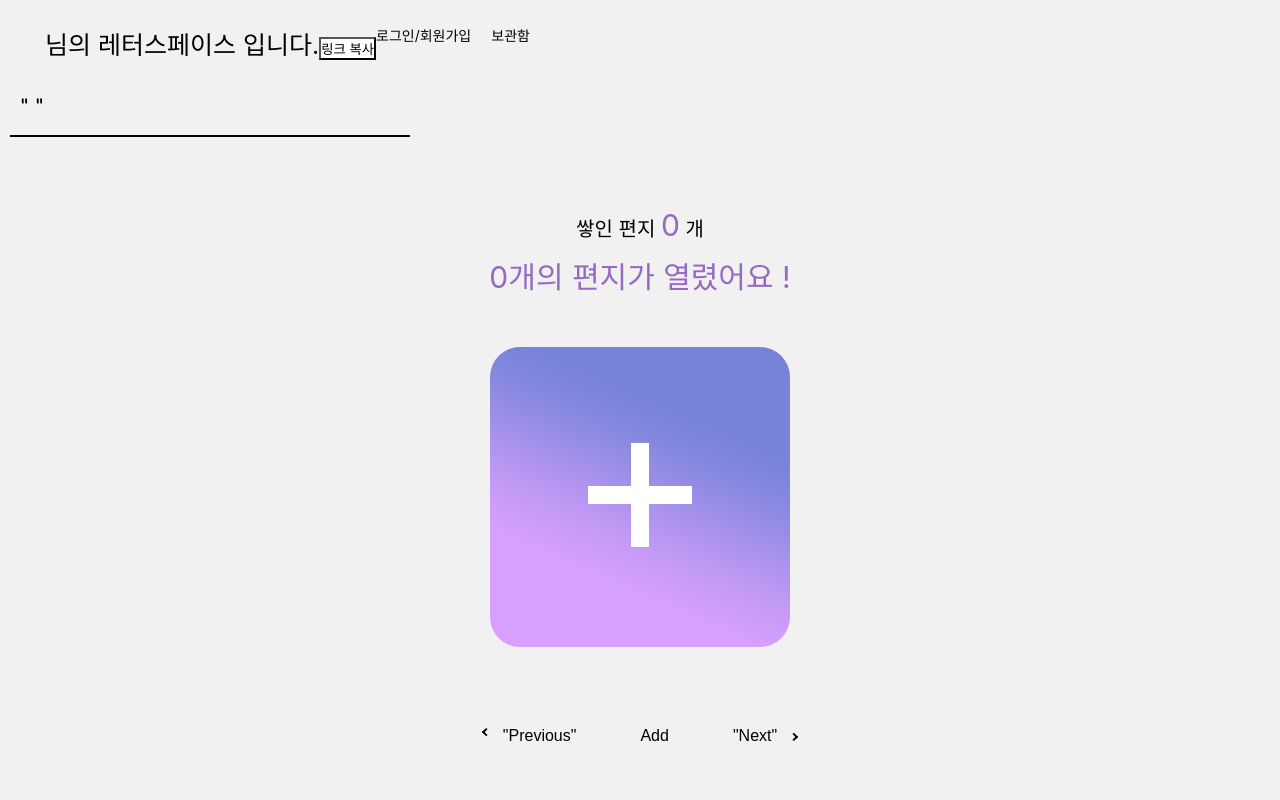
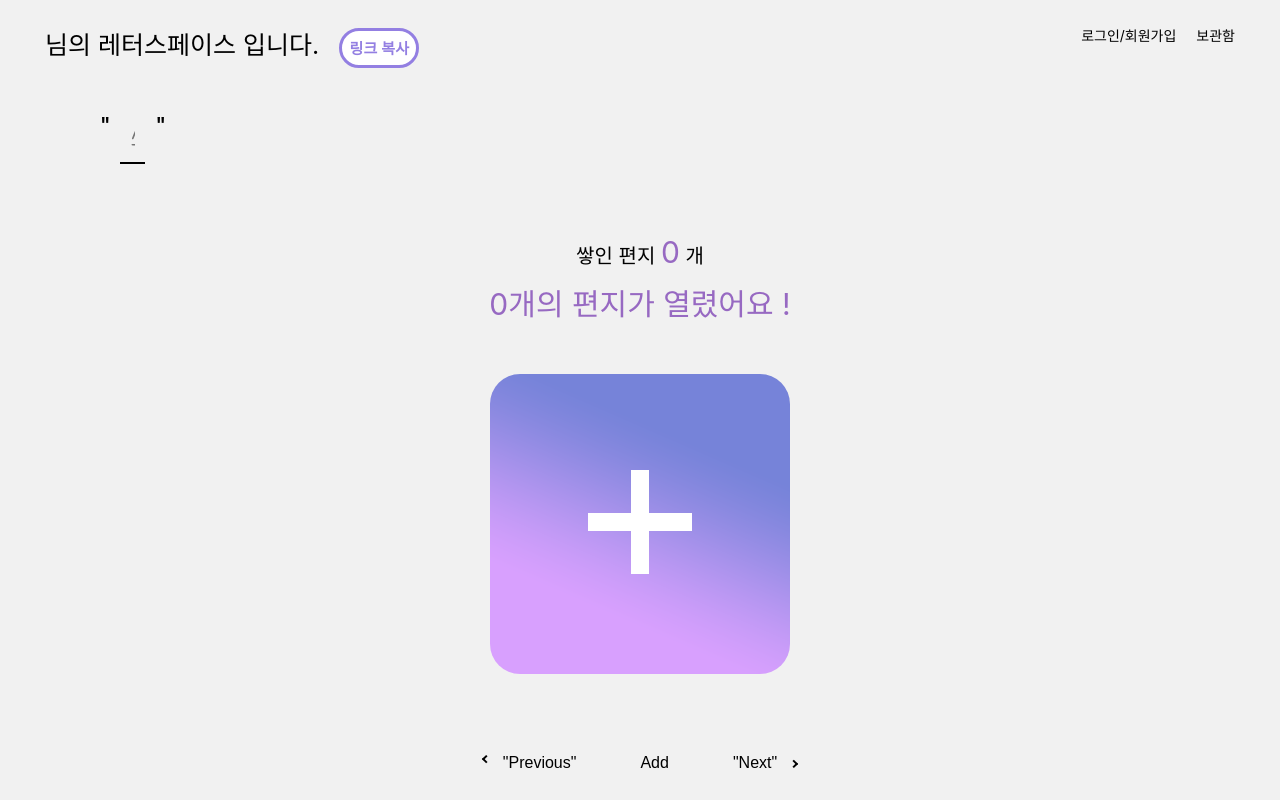
Before and after one commit to minizzang/madcamp_week3, a React (Create React App) app in the folder react-app/: page /mypage/1 in a window 1280 px wide. Built offline with nearby package versions, Linux system fonts and the light colour scheme; no server answers; a web font is replaced by a local one.

Commit message:
Fix : memo length and set letter opened

```diff
--- a/react-app/src/components/Home.js
+++ b/react-app/src/components/Home.js
@@ -1,5 +1,5 @@
 import { useParams, Link } from "react-router-dom";
-import React, {Component, createElement, useEffect, useState} from "react";
+import React, {Component, createElement, useEffect, useState, useRef } from "react";
 import axios from 'axios';
 import BASE_URL from "./BASE_URL";
 import 'styles/home.css';
@@ -25,11 +25,15 @@ const Home = () => {
   const [memo, setMemo] = useState("");
   const [letterInvalidCnt, setLetterInvalidCnt] = useState(0);
   const [letterValidCnt, setLetterValidCnt] = useState(0);
+  const [letterValidContents, setLetterValidContents] = useState([]);
   // letterInvalidInfo는 아직 날짜가 안 지난 편지, letterValidInfo는 날짜가 지나서 볼 수 있는 편지
   const [letterInvalidInfo, setLetterInvalidInfo] = useState([]);
   const [letterValidInfo, setLetterValidInfo] = useState([]);
   const [letterInfo, setLetterInfo] = useState([]);
   const [loading, setLoading] = useState(true);
+  const [width, setWidth] = useState("");
+  const virtualMemo = useRef();
+  const memoRef = useRef();
 
   const [letterList, setLetterList] = useState([]);
 
@@ -50,6 +54,9 @@ const Home = () => {
 
   const handleChange = (e) => {
     setMemo(e.target.value)
+    const temp = window.getComputedStyle(virtualMemo.current).width;
+    // memoRef.current.style = `width: ${String(Number(temp.slice(0, temp.length - 2)))}px`;
+    memoRef.current.style = `width: ${temp}`;
   }
 
   const getLettersFromDB = async () => {
@@ -86,6 +93,17 @@ const Home = () => {
               open_date: item.open_date
             };
           }))
+          setLetterValidContents(response.data.map(item => {
+            return {
+              id: item.id,
+              sender: item.author,
+              written_date: item.created_date,
+              title: item.title,
+              text: item.text,
+              paper_type: item.paper_type,
+              effect_type: item.effect_type,
+            }
+          }))
         }
       })
       .catch(error => {
@@ -99,8 +117,6 @@ const Home = () => {
   // curr_user가 null이라면 아무도 로그인 하지 않은 상태. 아니면 누군가의 id가 저장되어 있음.
   useEffect(()=>{
 
-
-
     // 유저의 닉네임, 메모 불러오기
     axios.get(BASE_URL+`/account/getUserInfo/${id}`)
       .then(response => {
@@ -113,52 +129,16 @@ const Home = () => {
 
     getLettersFromDB()
 
-    // 유저에게 온 모든 편지의 닉네임, open_date 받기
-    // axios.get(BASE_URL+`/letter/getLetters/${id}`)
-    // .then(response => {
-    //   if (response.data == "편지가 없어요") {
-    //     console.log("no letter!")
-    //   } else {
-    //     const today = moment().format('YYYY-MM-DD')
-    //     response.data.map(item => {
-    //       console.log(item.open_date)
-    //       // console.log(moment().format('YYYY-MM-DD'))
-
-    //       if (item.open_date <= today) {
-    //         setLetterValidInfo([...letterValidInfo, {
-    //           sender : item.author,
-    //           open_date : item.open_date
-    //         }])
-    //         // console.log(item.author)
-
-    //       } else {
-    //         setLetterInvalidInfo([...letterInvalidInfo, {
-    //           sender : item.author,
-    //           open_date : item.open_date
-    //         }])
-    //       }
-    //     })
-
-    //     // setLetterInfo(response.data.map(item => {
-    //     //   return {
-    //     //     sender: item.author,
-    //     //     open_date: item.open_date
-    //     //   };
-    //     // }))
-    //   }
-    // })
-    // .catch(error => {
-    //     console.log(error);
-    // })
-
-
-
-
-
-
   }, []);
 
+  useEffect(() => {
+    const temp = window.getComputedStyle(virtualMemo.current).width;
+    setWidth(`width: ${String(Number(temp.slice(0, temp.length - 2)) + 5)}px`);
+  }, [memo]);
 
+  useEffect(() => {
+    memoRef.current.style = width;
+  }, [width])
 
   useEffect(()=>{
     const galleryContainer = document.querySelector('.gallery-container');
@@ -193,13 +173,6 @@ const Home = () => {
           el.classList.add(`gallery-item-${i+1}`);
 
         });
-
-
-
-
-
-
-
       }
 
       // Update the current order of the carouselArray and gallery
@@ -320,7 +293,7 @@ const Home = () => {
 
             } else {
               // 아닐 경우
-
+              console.log(curIdx);
               this.setCurrentState(control);
 
             }
@@ -451,7 +424,7 @@ const Home = () => {
         const sender_back = document.createElement('span');
         sender_back.innerText = letterValidInfo[i].sender;
         sender_front.className = "sender_text_back"
-
+        sender_front.title = letterValidContents[i].id
         const front = document.createElement('div');
         front.className = 'letter_front';
         const back = document.createElement('div');
@@ -469,6 +442,7 @@ const Home = () => {
         const text = document.createElement('p');
         // const sender (위에서 이미 정의됨 )
         const written_date = document.createElement('p');
+        const index = document.createElement('p');
 
         // 태그에 아이디 추가
         //title.id = "";
@@ -476,10 +450,11 @@ const Home = () => {
         //written_date.id = "";
 
         // 태그 텍스트 설정
-        title.innerText = "이건 타이틀입니다"
-        text.innerText = "이건 편지 내용 (text) 입니다"
+        title.innerText = letterValidContents[i].title
+        text.innerText = letterValidContents[i].text
         //sender_back.innerText 위에서 디비에서 받아왔음
-        written_date.innerText = "이건 작성일 입니다"
+        written_date.innerText = letterValidContents[i].written_date.substr(0,10)
+        index.innerText = letterValidContents[i].id
 
         //아까 만들었던 div태그에 자식 요소로 추가
         content.appendChild(title);
@@ -503,7 +478,10 @@ const Home = () => {
 
         letterContainer.style.background="rgb(200,173,226)"
 
+        if (id == curr_user){
           letterContainer.addEventListener('click',click);
+        }
+
 
 
         letter.appendChild(letterContainer);
@@ -532,24 +510,32 @@ const Home = () => {
   }, [loading])
 
   function click(event) {
+    console.log(event.currentTarget)
     let elem = event.currentTarget;
+    // console.log(elem.childNodes[0].firstChild.title)
     if (elem.style.transform == "rotateY(180deg) scale(2)") {
               elem.style.transform = "rotateY(0deg) scale(1.0)";
               closePopup();
 
-
               //opened
           } else {
               elem.style.transform = "rotateY(180deg) scale(2.0)";
-              console.log(elem);
+              // console.log(elem);
+              // console.log("opened");
               setBackgroundEffect(2);
 
               openPopup();
               elem.childNodes[1].firstChild.style.transform = "scale(0.5)";
 
 
-
-
+              // 카드 오픈 시에 넣기, 카드 오픈 시 유저 확인도 하기
+              axios.post(BASE_URL+"/letter/setOpened", {
+                id: Number(elem.childNodes[0].firstChild.title)
+              }).then(response => {
+                console.log(response);
+              }).catch(error => {
+                console.log("setOpened errror!"+error);
+              });
 
               /*const content = document.getElementsByClassName('letter_content');
               for (let p = 0; p < content.length; p++){
@@ -558,6 +544,8 @@ const Home = () => {
 
           }
       }
+
+
 
   const transparent_style = {
     opacity: 0
@@ -597,22 +585,29 @@ function BackgroundType(){
     <div id="screen">
     <div class="title-bar">
       {isOpenPopup && BackgroundType() }
-      <div>
+      <div className="title-holder">
         <span class= "title"><span id="name">{nickname}</span> 님의 레터스페이스 입니다.</span>
         <button
           onClick={()=>{
             navigator.clipboard.writeText(`192.249.18.161/mypage/${id}`);
             alert("링크가 복사되었습니다. 친구에게 공유해보세요!")
-
+            console.log(window.getComputedStyle(virtualMemo.current).width);
             // console.log(letterValidInfo)
             // console.log(letterInvalidInfo)
-          }
-          }>링크 복사</button>
+          }}
+          className="btn_copy">링크 복사</button>
+        </div>
         <div class="title_menu">
           {
             id === curr_user
             ?
               <span id="welcome">{nickname}님</span>
+            :
+              (curr_user != null) ?
+              <span id="welcome"
+              onClick={()=>{
+                document.location.href = `/mypage/${curr_user}`       //로그인 여부에 따라 다르게
+              }}>내 레터스페이스</span>
              :
               <span id="welcome"
               onClick={()=>{
@@ -622,33 +617,40 @@ function BackgroundType(){
 
           <span id="storage"
             onClick={()=>{
-              if (curr_user == id) {
-                document.location.href = `/storage/${id}` // 유저의 보관함으로 이동 (로그인 유저와 같아야 함)
-              } else {
-                alert("자신의 보관함만 열람 가능합니다.")
-              }
+              // if (curr_user == id) {
+                document.location.href = `/storage/${curr_user}` // 유저의 보관함으로 이동 (로그인 유저와 같아야 함)
+              // } else {
+                // alert("자신의 보관함만 열람 가능합니다.")
+              // }
             }}>보관함</span>
         </div>
       </div>
-    </div>
-    <div class="memo">
-      <p>" {memo} "</p>
-    </div>
-      {/* <span>"</span>
-      <input type="text" placeholder={"소개를 적어주세요."} value={memo} onChange={handleChange}/>
-      <span>"</span>
+
+    <div class="memo-holder">
+    <div style={{ position: "absolute", top: "0px", display: "inline-block", visibility: "hidden" }} className="memo" ref={virtualMemo}>{memo}</div>
+    <span className="memo-ddaoom-left">"</span>
+      <input ref={memoRef} type="text" className = "memo" placeholder={"소개를 적어주세요."} value={memo} onChange={handleChange}/>
+      <span className="memo-ddaoom-right">"</span>
+    {(id == curr_user)?
       <button
         onClick={()=>{
           // db에 메모 수정된 것 저장
+
             axios.post(BASE_URL+"/account/updateUserMemo", {
               id : id,
               memo : memo
             }).then(response => {
               console.log(response);
+              alert("메모가 수정되었습니다.")
             }).catch(error => {
               console.log("updateUserMemo errror!"+error);
             });
-      }}>수정하기</button> */}
+        }}
+        className="btn_edit">수정<br/>하기</button> :
+          <div/>
+    }
+
+    </div>
 
     <div class="contents">
       <p class="stacked_letter_text">쌓인 편지 <span id="before_open_letter">{letterInvalidCnt+letterValidCnt}</span> 개</p>
--- a/react-app/src/components/StorageLetter.js
+++ b/react-app/src/components/StorageLetter.js
@@ -383,7 +383,7 @@ const StorageLetter = () => {
                   } else {
                     alert("자신의 보관함만 열람 가능합니다.")
                   }
-                }}>레터스페이스</span>
+                }}>내 레터스페이스</span>
             </div>
 
         </div>
--- a/react-app/src/components/WriteLetter.js
+++ b/react-app/src/components/WriteLetter.js
@@ -20,8 +20,8 @@ const Write = () => {
     const [sender, setSender] = useState("");
     const [contents, setContents] = useState("");
     const [subject, setSubject] = useState("");
-    const [paperType, setpaperType] = useState("");
-    const [effectType, setEffectType] = useState("");
+    const [paperType, setpaperType] = useState(0);
+    const [effectType, setEffectType] = useState(0);
     const [error, setError] = useState("");
     const [startDate, setStartDate] = useState(new Date());
     const [stampImg, setStampImg] = useState(null);
--- a/react-app/src/styles/home.css
+++ b/react-app/src/styles/home.css
@@ -85,7 +85,7 @@
   }
 
   .memo {
-    width: 400px;
+    text-align: center;
     margin-left: 10px;
     margin-right: 10px;
     font-size: 25px;
@@ -104,7 +104,7 @@
     width: 80px;
     height: 40px;
     border-radius: 20px;
-    color: black;
+    color: #937FE2;
     margin-left: 20px;
     font-size: 15px;
     font-weight: 600;
--- a/react-app/src/styles/test3.css
+++ b/react-app/src/styles/test3.css
@@ -6,9 +6,9 @@
 	width:100%;
 	height: 100%;
 	background: rgb(90, 167, 255);
-	animation: backdiv 1s infinite;
+	animation: cloud_backdiv 1s infinite;
 }
-@keyframes backdiv {
+@keyframes cloud_backdiv {
 	50% {background: #8fbff7;}
 }
 .cloud {
```
Lines whose indentation alone changed are shown as unchanged.
